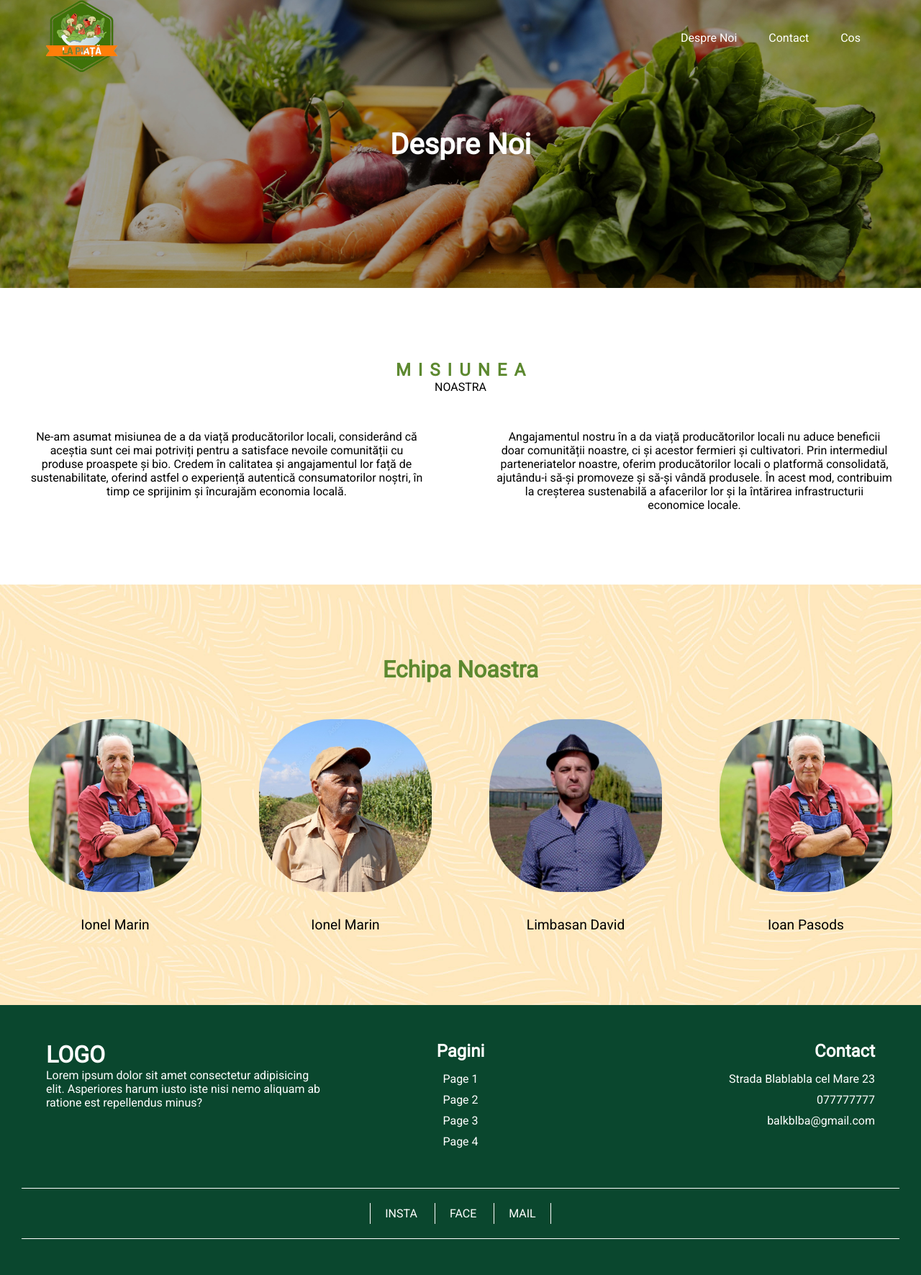
After one commit to poparuben/SAcademy, a PHP site: page /aboutus.html in a window 1280 px wide. The commit adds this page. Shown: the whole page at 72% size. Run offline with PHP 8.4, Linux system fonts and the light colour scheme.

Commit message:
un commit mai mare:)

```diff
--- /dev/null
+++ b/aboutus.html
@@ -0,0 +1,120 @@
+<!DOCTYPE html>
+<html lang="en">
+<head>
+    <meta charset="UTF-8">
+    <meta name="viewport" content="width=device-width, initial-scale=1.0">
+    <title>Document</title>
+    <link href='https://fonts.googleapis.com/css?family=Roboto' rel='stylesheet'>
+    <link rel="stylesheet" href="style.css">
+
+</head>
+<body>
+
+     <!-- NAVBAR -->
+     <div class="navbar">
+        <div class="navbarContainer">
+            <div class="leftNav">
+              <a href="/index.html">
+                <img class="logoImg" src="/img/logo.png" alt="" srcset="">
+              </a>
+            </div>
+            <div class="rightNav">
+              <ul class="navBtns">
+                <li><a href="/aboutus.html">Despre Noi</a></li>
+                <li><a href="/contact.html">Contact</a></li>
+                <li>Cos</li>
+              </ul>
+            </div>
+        </div>
+    </div>
+
+    <!-- HEADER -->
+    <div class="headerSection">
+       <h1>Despre Noi</h1>
+
+    </div>
+
+       <div class="pageContainer">
+        <div class="titleSection titleAboutUs">
+            <h2> MISIUNEA</h2>
+            <p>NOASTRA</p>
+
+          </div>
+        <div class="twoFlexBoxes">
+            <div class="col1">
+                <p>Ne-am asumat misiunea de a da viață producătorilor locali, considerând că aceștia sunt cei mai potriviți pentru a satisface nevoile comunității cu produse proaspete și bio. Credem în calitatea și angajamentul lor față de sustenabilitate, oferind astfel o experiență autentică consumatorilor noștri, în timp ce sprijinim și încurajăm economia locală.</p>
+           </div>
+            <div class="col2">
+                <p>Angajamentul nostru în a da viață producătorilor locali nu aduce beneficii doar comunității noastre, ci și acestor fermieri și cultivatori. Prin intermediul parteneriatelor noastre, oferim producătorilor locali o platformă consolidată, ajutându-i să-și promoveze și să-și vândă produsele. În acest mod, contribuim la creșterea sustenabilă a afacerilor lor și la întărirea infrastructurii economice locale.
+
+
+
+
+                </p>
+            </div>
+        </div>
+       </div>
+
+<div class="divider"></div>
+
+<div class="teamSectionCont">
+  <h1>Echipa Noastra</h1>
+<div class="teamSection">
+
+  <div class="col">
+    <img src="./img/member1.jpg" alt="">
+    <p>Ionel Marin</p>
+  </div>
+  <div class="col">
+    <img src="./img/old2.jpg" alt="">
+    <p>Ionel Marin</p>
+  </div>
+  <div class="col">
+    <img src="./img/od3.jpeg" alt="">
+    <p>Limbasan David</p>
+  </div>
+  <div class="col">
+    <img src="./img/member1.jpg" alt="">
+    <p>Ioan Pasods</p>
+  </div>
+
+</div>
+</div>
+
+
+
+
+<footer>
+  <div class="footerFirstSection">
+  <div class="colOne">
+    <h1>LOGO</h1>
+    <p>Lorem ipsum dolor sit amet consectetur adipisicing elit. Asperiores harum iusto iste nisi nemo aliquam ab ratione est repellendus minus?</p>
+  </div>
+  <div class="colTwo">
+    <h2>Pagini</h2>
+    <ul>
+      <li><a href="http://">Page 1</a></li>
+      <li><a href="http://">Page 2</a></li>
+      <li><a href="http://">Page 3</a></li>
+      <li><a href="http://">Page 4</a></li>
+    </ul>
+  </div>
+  <div class="colTwo colThree" >
+    <h2>Contact</h2>
+      <ul>
+        <li>Strada Blablabla cel Mare 23</li>
+        <li>077777777</li>
+        <li>balkblba@gmail.com</li>
+      </ul>
+  </div>
+</div>
+<div class="footerEnd">
+  <ul>
+    <li><a href="http://">INSTA</a></li>
+    <li><a href="http://">FACE</a></li>
+    <li><a href="http://">MAIL</a></li>
+  </ul>
+</div>
+</footer>
+</body>
+</html>
--- a/style.css
+++ b/style.css
@@ -132,21 +140,27 @@ body{
 
 .titleSection{
     padding: 100px 0px 50px 0px;
+    text-align: center;
 }
 .titleSection h2{
     color: #5D8930;
+    padding-left: 10px;
     letter-spacing: 10px;
 }
+
 .productsGrid{
 display: flex;
 justify-content: space-between;
-
+margin-left: 10px;
+margin-right: 10px;
+flex-wrap: wrap;
 }
 .productsGrid .productElement{
 
 background-color: #F8F8F8;
 width: 24%;
 border-radius: 20px;
+
 
 }
 .productElement:hover{
@@ -343,7 +390,7 @@ border-width: 1px;
 .headerSection{
     height: 400px;
     background-color: #0A472E;
-    background-image:url("/img/headerimgg.jpg");
+    background-image:url("./img/headerimgg.jpg");
     background-repeat: no-repeat;
     background-size: cover;
     display: flex;
@@ -418,3 +493,115 @@ padding:90px;
 
     border-width: 1px;
 }
+iframe{
+    width: 100%;
+}
+@media only screen and (max-width: 600px) {
+.contactInfo{
+    flex-direction: column;
+
+}
+.contactInfo .col{
+    width: 100%;
+    margin-bottom: 20px;
+}
+}
+
+/*----------About us SECTION-----------*/
+
+.twoFlexBoxes{
+    display: flex;
+    justify-content: center;
+    width: 100%;
+
+}
+
+.twoFlexBoxes .col1 , .twoFlexBoxes .col2{
+    width: 50%;
+    text-align: center;
+}
+.twoFlexBoxes .col1{
+    padding-right: 50px;
+}
+.twoFlexBoxes .col2{
+    padding-left: 50px;
+}
+.titleAboutUs{
+    text-align: center;
+}
+@media only screen and (max-width: 600px) {
+
+    .twoFlexBoxes{
+        flex-wrap: wrap;
+    }
+    .twoFlexBoxes .col1, .twoFlexBoxes .col2{
+        flex:100%;
+        padding: 15px 15px;
+    }
+
+}
+
+/*----------SHOP PAGE-----------*/
+
+
+.gridParent{
+    height: 300px;
+    background-color: rebeccapurple;
+    display: grid;
+    grid-template-columns: 200px auto;
+    column-gap: 20px;
+}
+.gridParent .child1{
+    background-color: #0A472E;
+
+}
+.gridParent .child2{
+    background-color: red;
+}
+
+/*----------TEAM SECTION -----------*/
+
+.teamSection{
+   display: flex;
+    max-width:1200px;
+    margin-left: auto;
+    margin-right: auto;
+    justify-content: space-between;
+    text-align: center;
+
+}
+.teamSection p{
+    margin-top:30px;
+    font-size: larger;
+}
+.teamSection .col{
+    width: 20%;
+
+}
+.teamSection .col img{
+    width: 100%;
+    border-radius: 100px;
+}
+.teamSectionCont{
+    background-image:url("./img/abbg.jpg");
+background-repeat: no-repeat;
+background-size: cover;
+padding: 100px 0px;
+}
+.teamSectionCont h1{
+    text-align: center;
+    margin-bottom: 50px;
+    color: #5D8930;
+}
+
+@media only screen and (max-width: 600px) {
+
+    .teamSection{
+
+        flex-wrap: wrap;
+    }
+    .teamSection .col{
+        flex:30%;
+        padding:20px;
+    }
+}
```
Also changed, not shown: other parts of style.css (+77 -8 lines), contact.html (+54 -7 lines), index.html (+16 -10 lines), magazin.html (added, +19 -0 lines), img/abbg.jpg (added), img/bg.png (added), img/jar-removebg-preview.png (added), img/member1.jpg (added), img/od3.jpeg (added), img/old2.jpg (added), img/suc.png (added).
